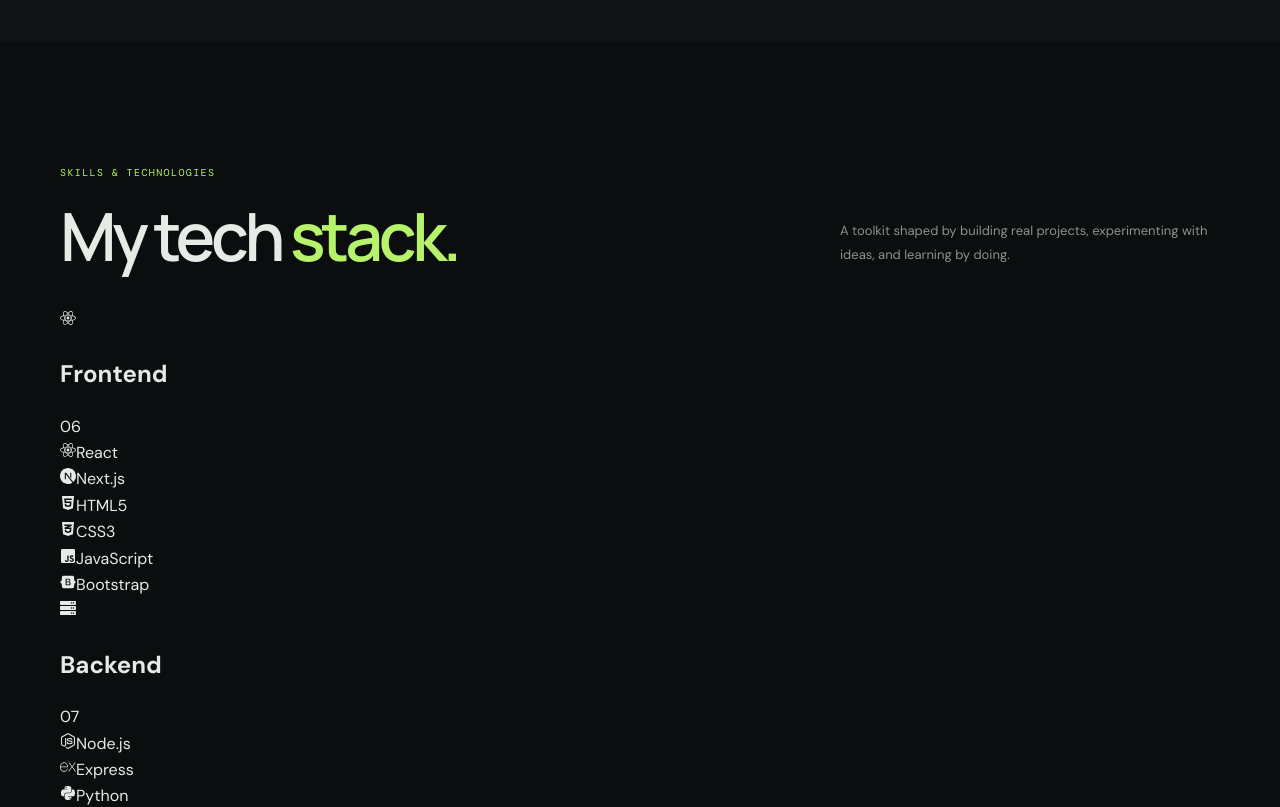
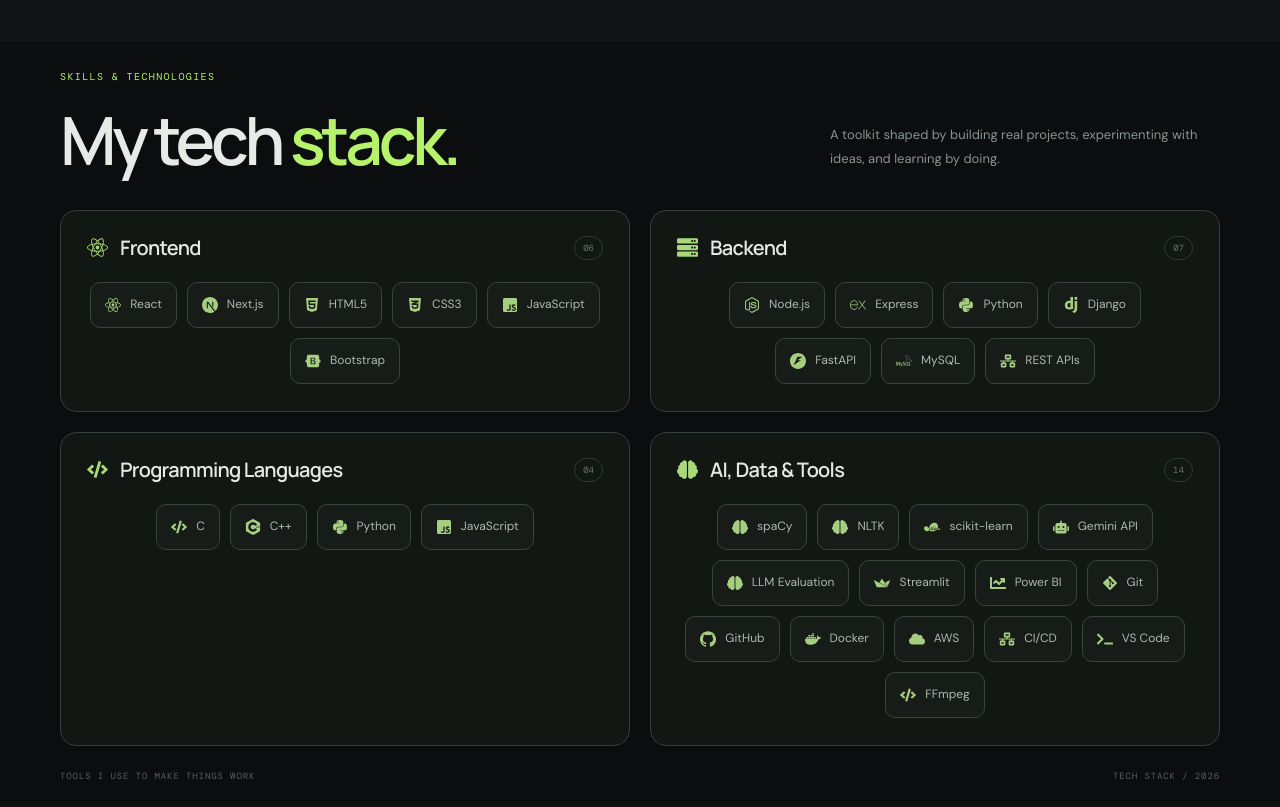
Before and after one commit to tanshi2003/Portfolio_Tanshi, a React (Create React App) app: page / in a window 1280 px wide. Shown: the part 2440-3247 px from the top of the page. Built offline with nearby package versions, Linux system fonts and the light colour scheme.

Commit message:
Style skills stack with muted lime and graphite category cards

```diff
--- a/src/App.css
+++ b/src/App.css
@@ -632,3 +632,27 @@ body.menu-open { overflow: hidden; }
 .skills-item-icon { color:#a6ce80; font-size:15px; display:flex; }
 @media(max-width:850px){.skills-heading-row{flex-direction:column;align-items:flex-start;gap:15px}.skills-category-view{grid-template-columns:1fr;gap:20px}.skills-items{grid-template-columns:repeat(2,minmax(0,1fr))}.skills-display{min-height:0}}
 @media(max-width:600px){.skills-shell{width:calc(100% - 36px)}.skills-tabs{overflow-x:auto;flex-wrap:nowrap}.skills-tabs button{white-space:nowrap;padding:13px 14px}.skills-display{padding:24px 18px}.skills-items{grid-template-columns:1fr}.skills-item{min-height:48px}.skills-panel-foot{font-size:8px;padding:12px 14px}.skills-heading-row p{font-size:12px}}
+
+/* Stack section: grouped skill cards inspired by a modular toolkit */
+.skills { background:#0b0d0f; color:#e7ebe6; padding:20px 0; }
+.skills-shell { width:min(var(--content),calc(100% - 64px)); margin:0 auto; }
+.skills-heading { margin-bottom:36px; }
+.skills-kicker { color:var(--accent); font:10px 'DM Mono',monospace; letter-spacing:.14em; }
+.skills-heading-row { display:flex; align-items:flex-end; justify-content:space-between; gap:28px; margin-top:18px; }
+.skills-title { margin:0; font:600 clamp(42px,5.2vw,70px)/1.02 'Manrope',sans-serif; letter-spacing:-.065em; }
+.skills-title em { color:var(--accent); font-style:normal; }
+.skills-heading-row p { max-width:390px; color:#89948c; font-size:13px; line-height:1.8; margin:0 0 4px; }
+.skills-card-grid { display:grid; grid-template-columns:repeat(2,minmax(0,1fr)); gap:20px; }
+.skills-category-card { min-width:0; padding:25px 26px 27px; background:#121713; border:1px solid #354038; border-radius:16px; transition:border-color .25s,transform .25s,background .25s; }
+.skills-category-card:hover { border-color:#647d51; transform:translateY(-3px); background:#141b16; }
+.skills-card-heading { display:flex; align-items:center; gap:12px; margin-bottom:22px; }
+.skills-card-icon { color:#a9d879; display:flex; font-size:21px; }
+.skills-card-heading h2 { margin:0; font:600 20px/1.2 'Manrope',sans-serif; letter-spacing:-.035em; color:#e4e9e4; }
+.skills-card-count { margin-left:auto; color:#677368; font:9px 'DM Mono',monospace; border:1px solid #303a32; padding:5px 8px; border-radius:999px; }
+.skills-chip-grid { display:flex; flex-wrap:wrap; justify-content:center; gap:10px; }
+.skills-chip { display:flex; align-items:center; gap:9px; min-height:46px; padding:10px 14px; border:1px solid #3a433d; border-radius:10px; color:#aeb8b0; background:#171c18; font-size:12px; transition:border-color .2s,background .2s,color .2s,transform .2s; }
+.skills-chip:hover { border-color:#829b67; color:#e3f1d7; background:#1c241d; transform:translateY(-2px); }
+.skills-chip-icon { display:flex; align-items:center; color:#a6ce80; font-size:16px; }
+.skills-bottom-note { display:flex; justify-content:space-between; gap:15px; margin-top:24px; color:#566158; font:9px 'DM Mono',monospace; letter-spacing:.1em; }
+@media(max-width:850px){.skills-heading-row{flex-direction:column;align-items:flex-start;gap:15px}.skills-card-grid{gap:14px}.skills-category-card{padding:22px 20px}}
+@media(max-width:600px){.skills-shell{width:calc(100% - 36px)}.skills-heading{margin-bottom:27px}.skills-card-grid{grid-template-columns:1fr;gap:13px}.skills-category-card{padding:21px 18px}.skills-card-heading h2{font-size:18px}.skills-chip{min-height:42px;padding:9px 12px;font-size:11px}.skills-bottom-note{flex-direction:column;font-size:8px}}
```
